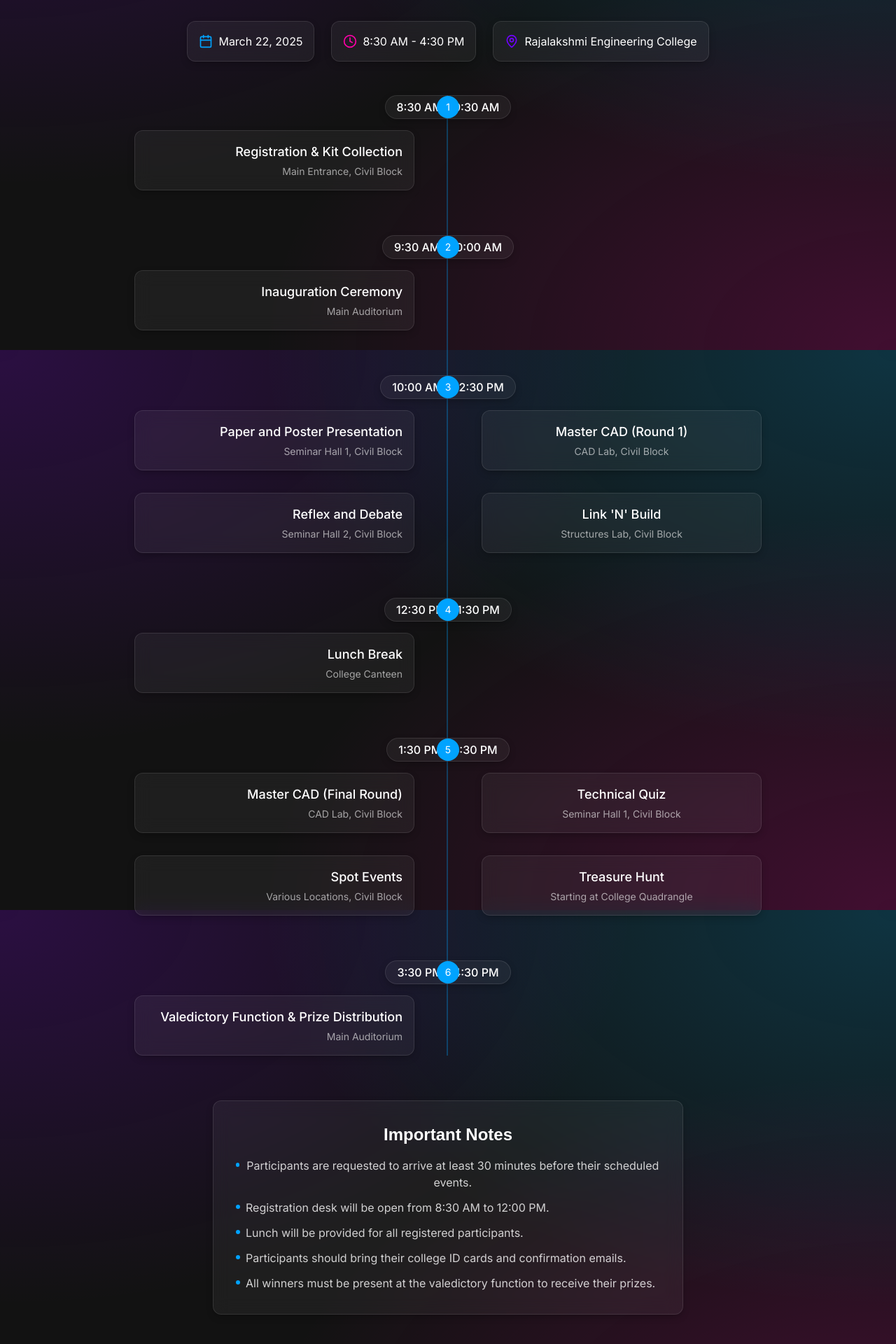
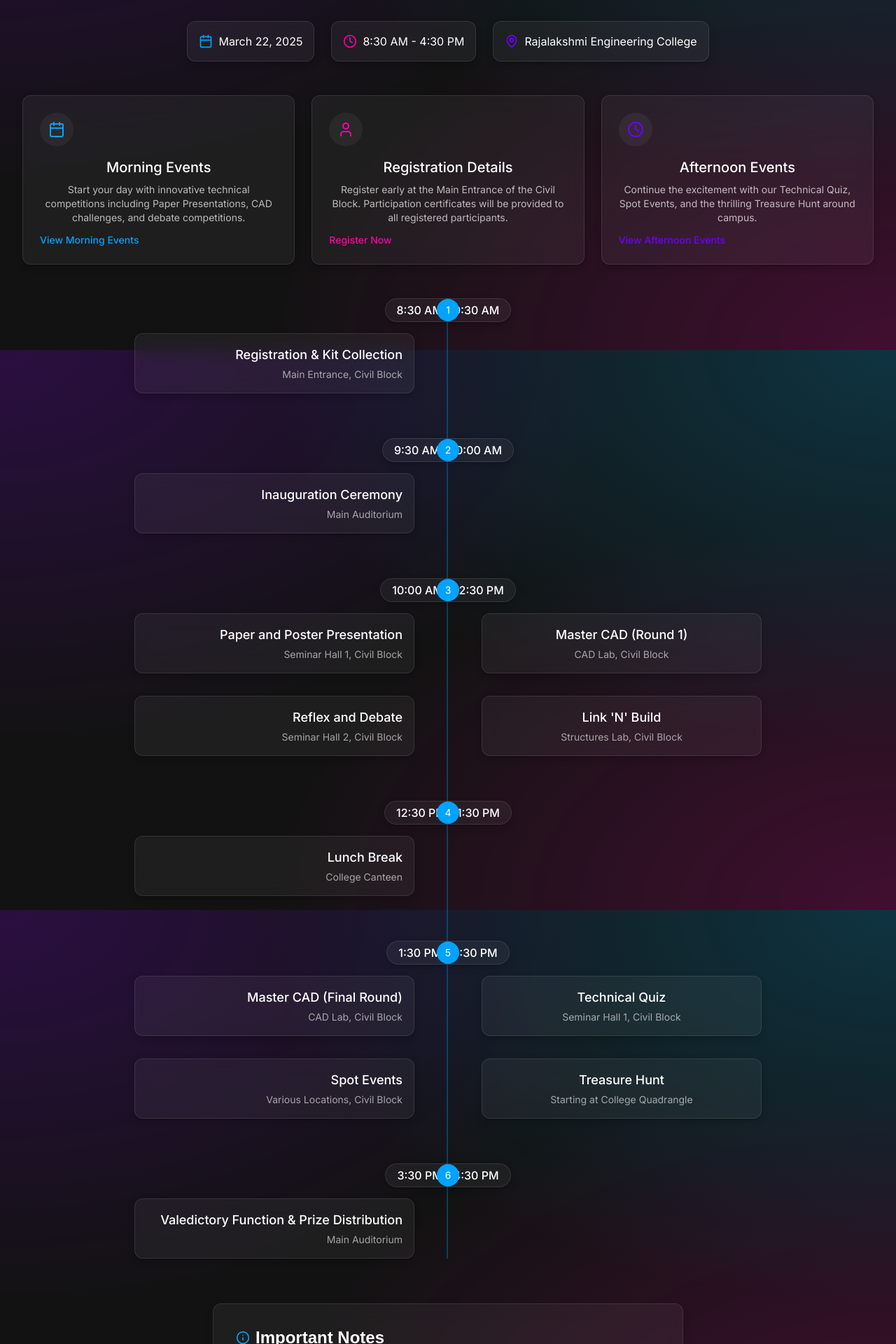
Before and after one commit to ZIGGURAT25/ziggurat-party-vibes, a React (Vite) app: page /schedule in a window 1280 px wide. Shown: the part 300-2220 px from the top of the page at 70% size. Built offline with nearby package versions, Linux system fonts and the light colour scheme; a web font is replaced by a local one.

Commit message:
Refactor website UI/UX
Improve UI/UX design and add more event and schedule information to the Ziggurat website.  Updates based on source code provided.

```diff
--- a/src/pages/Events.tsx
+++ b/src/pages/Events.tsx
@@ -11,6 +11,10 @@ const Events = () => {
       id: 'paper_presentation',
       title: 'Paper and Poster Presentation',
       description: 'Showcase your research and innovative ideas in civil engineering through a formal presentation to a panel of experts.',
+      date: 'March 22, 2025',
+      time: '10:00 AM - 12:30 PM',
+      venue: 'Seminar Hall 1, Civil Block',
+      eligibility: 'Open to all undergraduate and postgraduate students of engineering colleges.',
       coordinators: [
         { name: 'Priya Sharma', contact: '9876543210' },
         { name: 'Rahul Kumar', contact: '9876543211' }
@@ -29,6 +33,10 @@ const Events = () => {
       id: 'master_cad',
       title: 'Master CAD',
       description: 'Demonstrate your proficiency in Computer-Aided Design by solving civil engineering design challenges within time constraints.',
+      date: 'March 22, 2025',
+      time: '10:00 AM - 12:30 PM (Round 1), 1:30 PM - 3:30 PM (Final)',
+      venue: 'CAD Lab, Civil Block',
+      eligibility: 'Individual participation only, open to all engineering students with CAD knowledge.',
       coordinators: [
         { name: 'Vikram Singh', contact: '9876543212' },
         { name: 'Ananya Patel', contact: '9876543213' }
@@ -47,6 +55,10 @@ const Events = () => {
       id: 'reflex_debate',
       title: 'Reflex and Debate',
       description: 'Test your knowledge of civil engineering concepts and your ability to articulate arguments in a structured debate format.',
+      date: 'March 22, 2025',
+      time: '10:00 AM - 12:30 PM',
+      venue: 'Seminar Hall 2, Civil Block',
+      eligibility: 'Teams of 2 members from any engineering college.',
       coordinators: [
         { name: 'Arjun Menon', contact: '9876543214' },
         { name: 'Divya Krishnan', contact: '9876543215' }
@@ -65,6 +77,10 @@ const Events = () => {
       id: 'link_build',
       title: 'Link \'N\' Build',
       description: 'Design and construct a model bridge using limited materials to withstand specified loads and meet structural requirements.',
+      date: 'March 22, 2025',
+      time: '10:00 AM - 12:30 PM',
+      venue: 'Structures Lab, Civil Block',
+      eligibility: 'Teams of 3-4 members from any engineering college.',
       coordinators: [
         { name: 'Rohan Verma', contact: '9876543216' },
         { name: 'Meera Nair', contact: '9876543217' }
@@ -83,6 +99,10 @@ const Events = () => {
       id: 'quiz',
       title: 'Technical Quiz',
       description: 'Compete in a multi-round quiz testing your knowledge of civil engineering fundamentals, history, and current developments.',
+      date: 'March 22, 2025',
+      time: '1:30 PM - 3:30 PM',
+      venue: 'Seminar Hall 1, Civil Block',
+      eligibility: 'Teams of 2 members from any engineering college.',
       coordinators: [
         { name: 'Karthik Rajan', contact: '9876543218' },
         { name: 'Sneha Gupta', contact: '9876543219' }
@@ -101,6 +121,10 @@ const Events = () => {
       id: 'spot_events',
       title: 'Spot Events',
       description: 'Participate in various impromptu civil engineering challenges that test your quick thinking and practical knowledge.',
+      date: 'March 22, 2025',
+      time: '1:30 PM - 3:30 PM',
+      venue: 'Various Locations, Civil Block',
+      eligibility: 'Individual participation, open to all engineering students.',
       coordinators: [
         { name: 'Aditya Sharma', contact: '9876543220' },
         { name: 'Lakshmi Menon', contact: '9876543221' }
@@ -119,6 +143,10 @@ const Events = () => {
       id: 'treasure_hunt',
       title: 'Treasure Hunt',
       description: 'Solve engineering puzzles and follow clues in an exciting hunt around the campus that tests your civil engineering knowledge.',
+      date: 'March 22, 2025',
+      time: '1:30 PM - 3:30 PM',
+      venue: 'Starting at College Quadrangle',
+      eligibility: 'Teams of 4 members from any engineering college.',
       coordinators: [
         { name: 'Nikhil Rajesh', contact: '9876543222' },
         { name: 'Pooja Suresh', contact: '9876543223' }
@@ -153,7 +181,7 @@ const Events = () => {
           <span className="inline-block px-3 py-1 text-xs font-medium rounded-full bg-white/10 text-white/90 mb-4">
             COMPETITIONS
           </span>
-          <h1 className="text-4xl md:text-5xl font-display font-bold mb-6 text-white">
+          <h1 className="text-4xl md:text-5xl font-display font-bold mb-6 text-gradient-mixed">
             Events & Activities
           </h1>
           <p className="text-white/70">
@@ -168,7 +196,7 @@ const Events = () => {
               onClick={() => setFilter('all')}
               className={`px-5 py-2 rounded-md text-sm font-medium transition-all ${
                 filter === 'all'
-                  ? 'bg-ziggurat-blue text-white shadow-lg'
+                  ? 'bg-gradient-to-r from-ziggurat-blue to-ziggurat-purple text-white shadow-lg'
                   : 'text-white/70 hover:text-white hover:bg-white/10'
               }`}
             >
@@ -178,7 +206,7 @@ const Events = () => {
               onClick={() => setFilter('slot1')}
               className={`px-5 py-2 rounded-md text-sm font-medium transition-all ${
                 filter === 'slot1'
-                  ? 'bg-ziggurat-blue text-white shadow-lg'
+                  ? 'bg-gradient-to-r from-ziggurat-blue to-ziggurat-purple text-white shadow-lg'
                   : 'text-white/70 hover:text-white hover:bg-white/10'
               }`}
             >
@@ -188,7 +216,7 @@ const Events = () => {
               onClick={() => setFilter('slot2')}
               className={`px-5 py-2 rounded-md text-sm font-medium transition-all ${
                 filter === 'slot2'
-                  ? 'bg-ziggurat-blue text-white shadow-lg'
+                  ? 'bg-gradient-to-r from-ziggurat-blue to-ziggurat-purple text-white shadow-lg'
                   : 'text-white/70 hover:text-white hover:bg-white/10'
               }`}
             >
@@ -209,7 +237,7 @@ const Events = () => {
           </p>
           <Link
             to="/register"
-            className="inline-block px-8 py-3 rounded-md bg-ziggurat-blue text-white font-medium transition-all hover:bg-ziggurat-blue/90 hover:scale-105"
+            className="inline-block px-8 py-3 rounded-md bg-gradient-to-r from-ziggurat-blue to-ziggurat-purple text-white font-medium transition-all hover:shadow-lg hover:scale-105"
           >
             Register Now
           </Link>
--- a/src/pages/Schedule.tsx
+++ b/src/pages/Schedule.tsx
@@ -1,6 +1,7 @@
 
 import ScheduleTimeline, { TimeSlot } from '@/components/ScheduleTimeline';
-import { Calendar, Clock, MapPin } from 'lucide-react';
+import { Calendar, Clock, MapPin, Info, User } from 'lucide-react';
+import { Link } from 'react-router-dom';
 
 const Schedule = () => {
   const timeSlots: TimeSlot[] = [
@@ -103,7 +104,7 @@ const Schedule = () => {
           <span className="inline-block px-3 py-1 text-xs font-medium rounded-full bg-white/10 text-white/90 mb-4">
             TIMELINE
           </span>
-          <h1 className="text-4xl md:text-5xl font-display font-bold mb-6 text-white">
+          <h1 className="text-4xl md:text-5xl font-display font-bold mb-6 text-gradient-mixed">
             Event Schedule
           </h1>
           <p className="text-white/70">
@@ -112,19 +113,70 @@ const Schedule = () => {
         </div>
 
         <div className="flex flex-col md:flex-row items-center justify-center gap-6 mb-12">
-          <div className="glass-panel p-4 rounded-lg flex items-center">
+          <div className="glass-panel p-4 rounded-lg flex items-center hover:shadow-[0_8px_30px_rgb(0,163,255,0.1)] transition-all">
             <Calendar className="w-5 h-5 text-ziggurat-blue mr-2" />
             <span className="text-white">March 22, 2025</span>
           </div>
 
-          <div className="glass-panel p-4 rounded-lg flex items-center">
+          <div className="glass-panel p-4 rounded-lg flex items-center hover:shadow-[0_8px_30px_rgb(255,0,168,0.1)] transition-all">
             <Clock className="w-5 h-5 text-ziggurat-magenta mr-2" />
             <span className="text-white">8:30 AM - 4:30 PM</span>
           </div>
 
-          <div className="glass-panel p-4 rounded-lg flex items-center">
+          <div className="glass-panel p-4 rounded-lg flex items-center hover:shadow-[0_8px_30px_rgb(112,0,255,0.1)] transition-all">
             <MapPin className="w-5 h-5 text-ziggurat-purple mr-2" />
             <span className="text-white">Rajalakshmi Engineering College</span>
+          </div>
+        </div>
+
+        {/* Event day highlight cards */}
+        <div className="grid grid-cols-1 md:grid-cols-3 gap-6 mb-12">
+          <div className="glass-panel p-6 rounded-xl hover:shadow-[0_8px_30px_rgb(0,163,255,0.1)] transition-all">
+            <div className="w-12 h-12 rounded-full bg-white/5 flex items-center justify-center mb-4">
+              <Calendar className="w-6 h-6 text-ziggurat-blue" />
+            </div>
+            <h3 className="text-xl font-medium text-white mb-2">Morning Events</h3>
+            <p className="text-white/70 text-sm mb-3">
+              Start your day with innovative technical competitions including Paper Presentations, CAD challenges, and debate competitions.
+            </p>
+            <Link
+              to="/events?filter=slot1"
+              className="text-ziggurat-blue hover:text-ziggurat-blue/90 text-sm font-medium flex items-center"
+            >
+              View Morning Events
+            </Link>
+          </div>
+
+          <div className="glass-panel p-6 rounded-xl hover:shadow-[0_8px_30px_rgb(255,0,168,0.1)] transition-all">
+            <div className="w-12 h-12 rounded-full bg-white/5 flex items-center justify-center mb-4">
+              <User className="w-6 h-6 text-ziggurat-magenta" />
+            </div>
+            <h3 className="text-xl font-medium text-white mb-2">Registration Details</h3>
+            <p className="text-white/70 text-sm mb-3">
+              Register early at the Main Entrance of the Civil Block. Participation certificates will be provided to all registered participants.
+            </p>
+            <Link
+              to="/register"
+              className="text-ziggurat-magenta hover:text-ziggurat-magenta/90 text-sm font-medium flex items-center"
+            >
+              Register Now
+            </Link>
+          </div>
+
+          <div className="glass-panel p-6 rounded-xl hover:shadow-[0_8px_30px_rgb(112,0,255,0.1)] transition-all">
+            <div className="w-12 h-12 rounded-full bg-white/5 flex items-center justify-center mb-4">
+              <Clock className="w-6 h-6 text-ziggurat-purple" />
+            </div>
+            <h3 className="text-xl font-medium text-white mb-2">Afternoon Events</h3>
+            <p className="text-white/70 text-sm mb-3">
+              Continue the excitement with our Technical Quiz, Spot Events, and the thrilling Treasure Hunt around campus.
+            </p>
+            <Link
+              to="/events?filter=slot2"
+              className="text-ziggurat-purple hover:text-ziggurat-purple/90 text-sm font-medium flex items-center"
+            >
+              View Afternoon Events
+            </Link>
           </div>
         </div>
 
@@ -133,18 +185,21 @@ const Schedule = () => {
         </div>
 
         <div className="max-w-2xl mx-auto mt-16 glass-panel rounded-xl p-8 animate-slide-up">
-          <h3 className="text-2xl font-display font-semibold text-white mb-4">Important Notes</h3>
+          <h3 className="text-2xl font-display font-semibold text-white mb-4 flex items-center">
+            <Info className="w-5 h-5 mr-2 text-ziggurat-blue" />
+            Important Notes
+          </h3>
           <ul className="space-y-3 text-white/80">
             <li className="flex items-start">
               <span className="inline-block w-1.5 h-1.5 rounded-full bg-ziggurat-blue mt-2 mr-2"></span>
               <span>Participants are requested to arrive at least 30 minutes before their scheduled events.</span>
             </li>
             <li className="flex items-start">
-              <span className="inline-block w-1.5 h-1.5 rounded-full bg-ziggurat-blue mt-2 mr-2"></span>
+              <span className="inline-block w-1.5 h-1.5 rounded-full bg-ziggurat-magenta mt-2 mr-2"></span>
               <span>Registration desk will be open from 8:30 AM to 12:00 PM.</span>
             </li>
             <li className="flex items-start">
-              <span className="inline-block w-1.5 h-1.5 rounded-full bg-ziggurat-blue mt-2 mr-2"></span>
+              <span className="inline-block w-1.5 h-1.5 rounded-full bg-ziggurat-purple mt-2 mr-2"></span>
               <span>Lunch will be provided for all registered participants.</span>
             </li>
             <li className="flex items-start">
@@ -152,10 +207,19 @@ const Schedule = () => {
               <span>Participants should bring their college ID cards and confirmation emails.</span>
             </li>
             <li className="flex items-start">
-              <span className="inline-block w-1.5 h-1.5 rounded-full bg-ziggurat-blue mt-2 mr-2"></span>
+              <span className="inline-block w-1.5 h-1.5 rounded-full bg-ziggurat-magenta mt-2 mr-2"></span>
               <span>All winners must be present at the valedictory function to receive their prizes.</span>
             </li>
           </ul>
+
+          <div className="mt-6 text-center">
+            <Link
+              to="/register"
+              className="inline-block px-6 py-2 rounded-md bg-gradient-to-r from-ziggurat-blue to-ziggurat-purple text-white text-sm font-medium transition-all hover:shadow-lg hover:scale-105"
+            >
+              Register for Events
+            </Link>
+          </div>
         </div>
       </div>
     </div>
```
Also changed, not shown: src/components/EventCard.tsx (+61 -7 lines).
